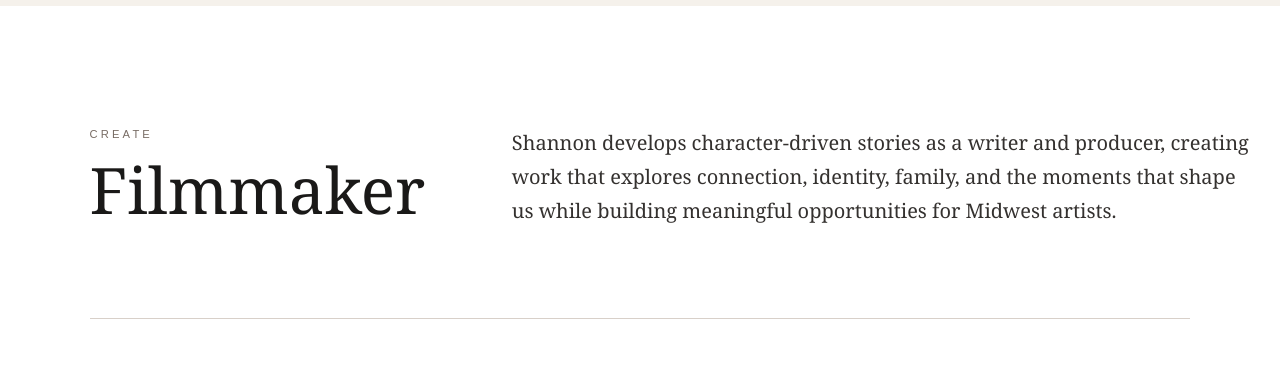
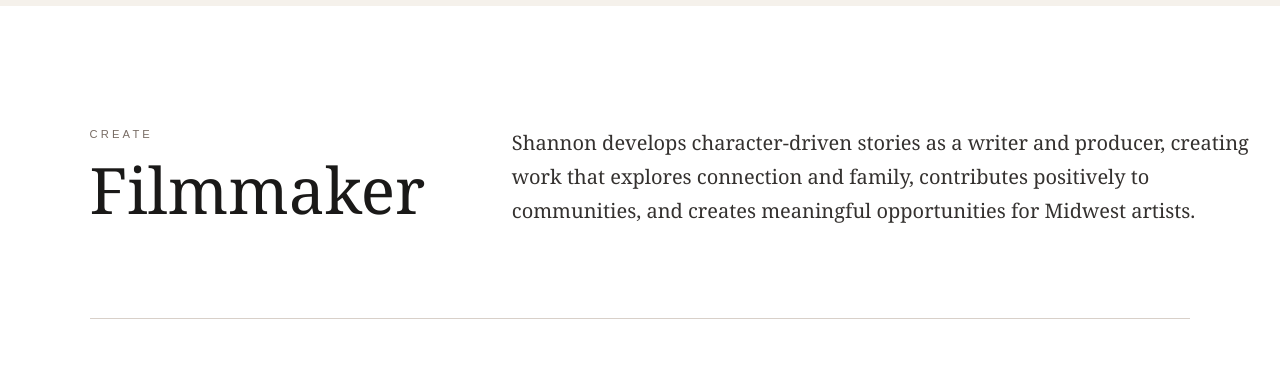
Before and after one commit to shannonlaine7/shannonlaine.com, a plain HTML site: page index.html in a window 1280 px wide. Shown: the part 4160-4547 px from the top of the page. Drawn offline with Linux system fonts and the light colour scheme.

Commit message:
Update filmmaker introduction

```diff
--- a/index.html
+++ b/index.html
@@ -1858,10 +1858,9 @@ button:focus-visible {
 
 
           <p class="filmmaker-intro-copy">
-            Shannon develops character-driven stories as a writer and producer,
-            creating work that explores connection, identity, family, and the
-            moments that shape us while building meaningful opportunities for
-            Midwest artists.
+            Shannon develops character-driven stories as a writer and producer, creating work
+            that explores connection and family, contributes positively to communities, and
+            creates meaningful opportunities for Midwest artists.
           </p>
 
         </div>
```
